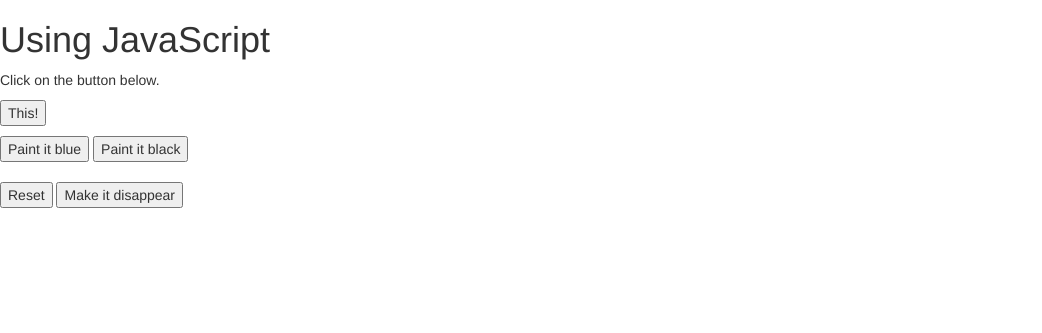
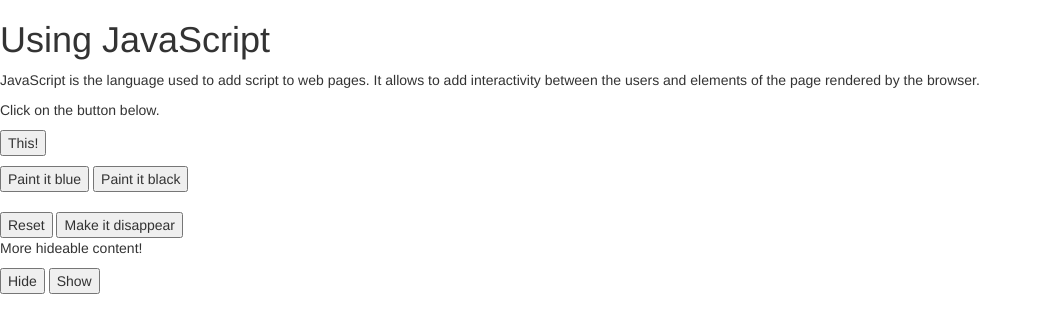
Before and after one commit to emanuele-moscato/using-flask, a Flask app: page /javascript-example/ in a window 1280 px wide. Shown: the top 333 px of the page, without its empty margins (0-1042 px from the left). Run offline with Flask 2, Linux system fonts and the light colour scheme; some libraries are stand-ins or nearby versions.

Commit message:
Add external scripts, update README

```diff
--- /dev/null
+++ b/static/scripts/javascript-example.js
@@ -0,0 +1,6 @@
+function hidePar() {
+  document.getElementById("hideable-paragraph").style.display = "none"
+}
+function showPar() {
+  document.getElementById("hideable-paragraph").style.display = "block"
+}
--- a/templates/javascript-example.html
+++ b/templates/javascript-example.html
@@ -8,14 +8,23 @@
 </head>
 <body>
   <h1 id="title">Using JavaScript</h1>
+  <p>
+    JavaScript is the language used to add script to web pages. It allows to
+    add interactivity between the users and elements of the page rendered by
+    the browser.
+  </p>
   <p id="intro">Click on the button below.</p>
   <button id="mentor-button" type="button" onclick="displayClicked()">
     This!
   </button>
   <p id="to-be-filled"></p>
 
-  <button id="paint-blue" type="button" onclick=paintItBlue()>Paint it blue</button>
-  <button id="paint-black" type="button" onclick=paintItBlack()>Paint it black</button>
+  <button id="paint-blue" type="button" onclick=paintItBlue()>
+    Paint it blue
+  </button>
+  <button id="paint-black" type="button" onclick=paintItBlack()>
+    Paint it black
+  </button>
   <br>
   <br>
   <button id="reset-button" type="button" onclick="reset()">Reset</button>
@@ -23,7 +32,14 @@
     Make it disappear
   </button>
 
+  <p id="hideable-paragraph">More hideable content!</p>
+  <button id="hide-par" type="button" onclick="hidePar()">Hide</button>
+  <button id="show-par" type="button" onclick="showPar()">Show</button>
+
+  <!-- Embedded scripts -->
   <script>
+    window.alert("Welcome to the JavaScript examples. Humans.")
+
     function displayClicked() {
       document.getElementById("to-be-filled").innerHTML = "DISCOVER";
       document.getElementById("intro").innerHTML =
@@ -52,5 +68,8 @@
     }
   </script>
 
+  <!-- Script loaded from an external file -->
+  <script src="../static/scripts/javascript-example.js"></script>
+
 </body>
 </html>
```
Also changed, not shown: README.md, 1 other file.
